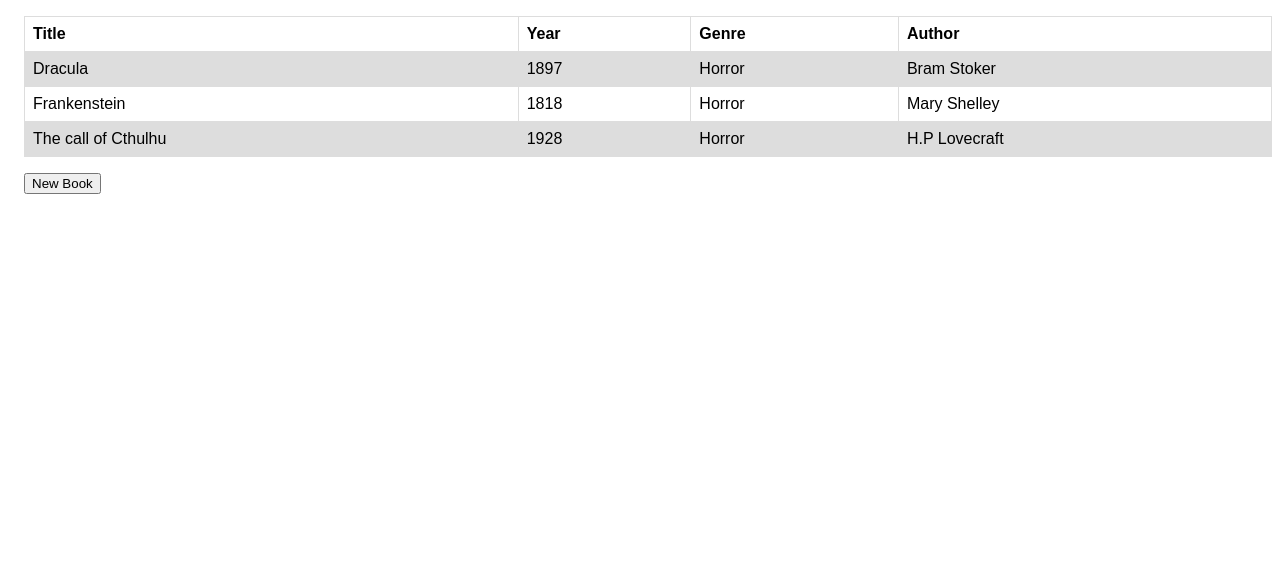
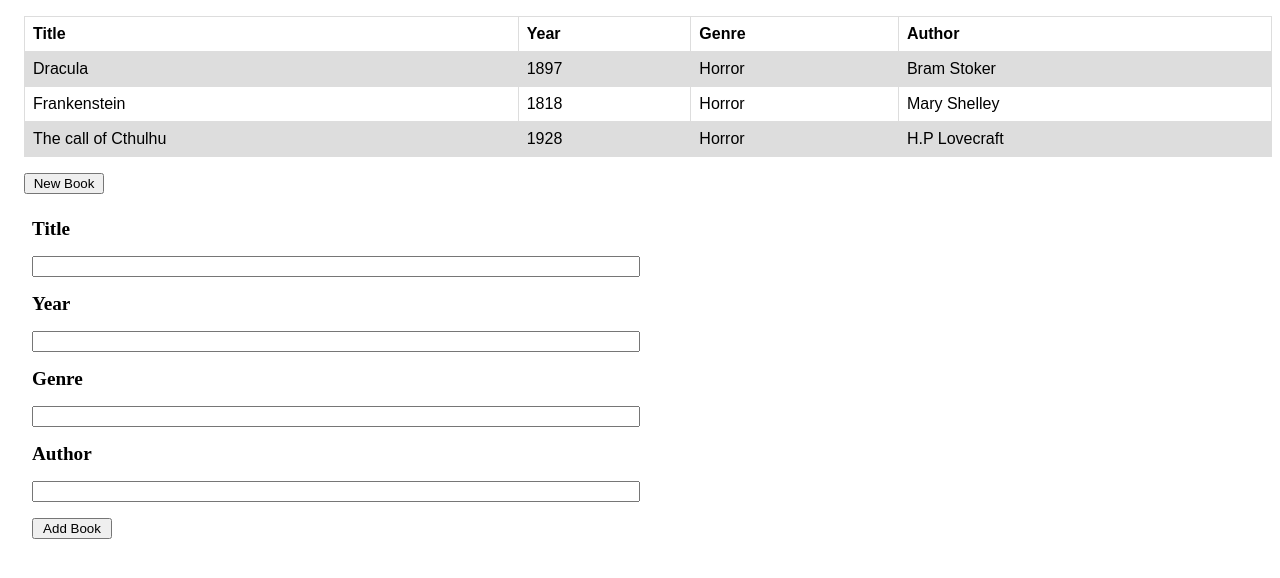
Before and after one commit to daCruzNobre/TOP-Library, a plain HTML site: page index.html in a window 1280 px wide. Both pictures are taken after a click on the button "New Book". Drawn offline with Linux system fonts and the light colour scheme.

Commit message:
show form when clicing new bbook button

```diff
--- a/index.html
+++ b/index.html
@@ -36,7 +36,7 @@
             </tr> -->
         </tbody>
     </table>
-    <button>New Book</button>
+    <button class="newBtn">New Book</button>
     <form class="form hidden" action="">
         <label class="title" for="title">Title</label>
         <input type="text" name="title" id="title"></input>
@@ -46,6 +46,7 @@
         <input type="text" name="genre" id="genre"></input>
         <label class="title" for="author">Author</label>
         <input type="text" name="author" id="author"></input>
+        <button type="submit">Add Book</button>
     </form>
     <script src="main.js"></script>
 </body>
--- a/main.js
+++ b/main.js
@@ -38,7 +38,7 @@ function addBookToLibrary(title, year, genre, author) {
 function displayBooks(){
     const table = document.querySelector('tbody');
     console.log(table);
-    for (let book = 0; book <= myLibrary.length; book ++) {
+    for (let book = 0; book < myLibrary.length; book ++) {
         const row = document.createElement('tr');
         const title = document.createElement('td');
         const year = document.createElement('td');
@@ -60,4 +60,17 @@ function displayBooks(){
     }
 }
 
+// grab reference to New Book button
+// show form when clicking New Book Button
+const newBookBtn = document.querySelector('.newBtn');
+newBookBtn.addEventListener('click', (e) => {
+  e.preventDefault();
+  const form = document.querySelector('.form');
+  form.classList.remove('hidden');
+})
+// function to add books to the array
+function addBooks() {
+
+}
+
 displayBooks();
--- a/styles.css
+++ b/styles.css
@@ -32,3 +32,7 @@ tr:nth-child(even) {
 .hidden{
   display: none;
 }
+
+button{
+  width: 5rem;
+}
```
